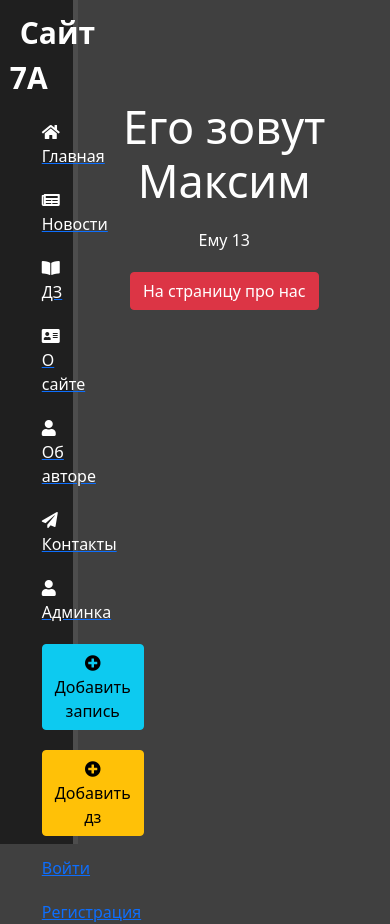
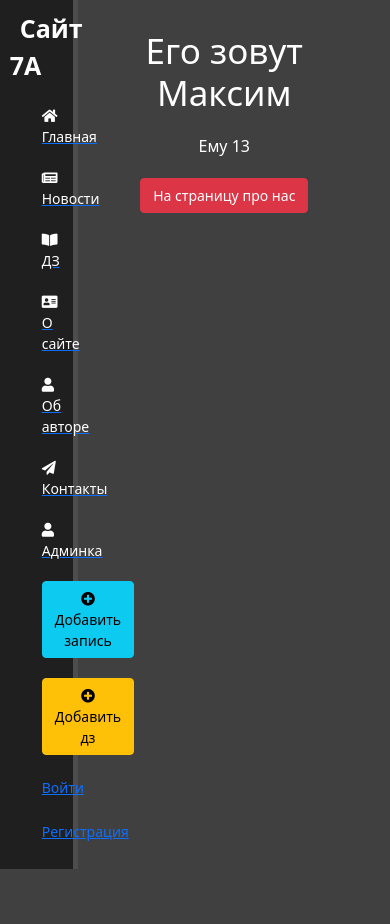
Before and after one commit to maxpaleev/My-first-site, a Django app: page /author in a window 390 px wide. After the commit the page ends 869 px from the top, so only its background shows below. Run offline with Django 4.2, Linux system fonts and the light colour scheme; some libraries are stand-ins or nearby versions.

Commit message:
1.3 STABLE

```diff
--- a/account/templates/registration/login.html
+++ b/account/templates/registration/login.html
@@ -19,9 +19,9 @@
         <p></p>
       {% endif %}
     {% endif %}
-</div>
 
-<div class="features">
+
+
     <form method="post" action="{% url 'login' %}">
 {% csrf_token %}
 <table>
--- a/main/static/main/css/main.css
+++ b/main/static/main/css/main.css
@@ -7,7 +7,7 @@ aside{
     background: #1f1f1f;
     width: 20%;
     padding: 2.5%;
-    height: 100vh;
+
     color: #fff;
     border-right: 5px solid #4d4d4d;
 }
@@ -55,7 +55,7 @@ main .features{
     width: 75%;
 }
 
-main .features h1 {font-size: 45px}
+main .features h1 {font-size: 45px; text-align: center}
 main .features p {max-width: 400px; margin: 20px auto}
 
 main .author h1 {font-size: 50px}
@@ -117,3 +117,71 @@ main .cba{
     text-align: center;
     width: 75%;
 }
+
+/*==========  Desktop First  ========== */
+/* Large Devices, Wide Screens */
+@media only screen and (max-width: 1920px) {
+  aside{
+    height: auto;
+    }
+}
+
+@media only screen and (max-width: 1366px) {
+  aside{
+    height: auto;
+    }
+}
+/* Medium Devices, Desktops */
+@media only screen and (max-width: 992px) {
+    main .features h1 {
+        font-size: 35px;
+        margin-top: -70px;
+    }
+    a {
+    font-size: 14px;
+    }
+    .btn{
+        font-size: 14px;
+    }
+    aside .logo {
+    font-size: 25px;
+    }
+    .alert-warning {
+    float: left;
+    clear: both;
+    width: 350px;
+        text-align: left;
+        margin: 20px 34% 20px 27%;
+    }
+    .Work .alert-warning {
+    margin: -70px 27%;
+        width: 350px;
+    }
+    main .features form {
+    float: left;
+    margin-top: 35px;
+    width: 40%;
+    }
+    button.Work.btn.btn-danger {
+    width: 100px;
+    margin-left: 323px;
+    }
+}
+/* Small Devices, Tablets */
+@media only screen and (max-width: 768px) {
+  .alert-warning {
+    margin: 20px 34% 20px 20%;
+    }
+    .Work .alert-warning {
+    margin: -60px 30%;
+    width: 300px;
+    }
+}
+/* Extra Small Devices, Phones */
+@media only screen and (max-width: 480px) {
+  /* */
+}
+/* Custom, iPhone Retina */
+@media only screen and (max-width: 320px) {
+  /* */
+}
--- a/work/templates/work/details.html
+++ b/work/templates/work/details.html
@@ -26,7 +26,7 @@
             <p>Немецкий: {{ Work.deutsch }}</p>
 
         </div>
-        <a href="{% url 'WorkDelete' Work.id %}"><button class="btn btn-danger"><i class="fas fa-trash"></i> Удалить</button></a>
+        <a href="{% url 'WorkDelete' Work.id %}"><button class="Work btn btn-danger"><i class="fas fa-trash"></i> Удалить</button></a>
 {#        <a href="{% url 'WorkUpdate' Work.id %}"><button class="btn btn-info"><i class="fas fa-pen"></i> Изменить</button></a>#}
     </div>
 {% endblock %}
```
